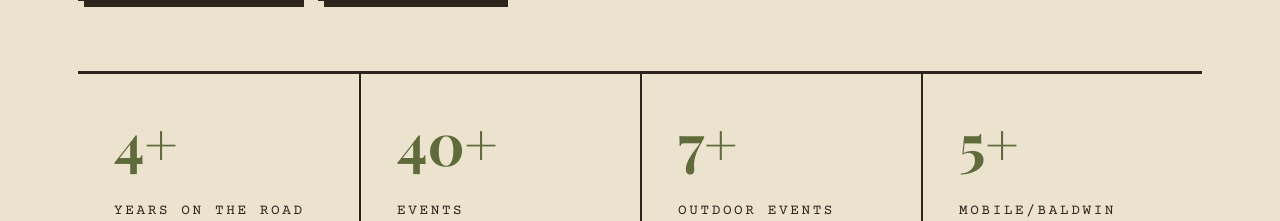
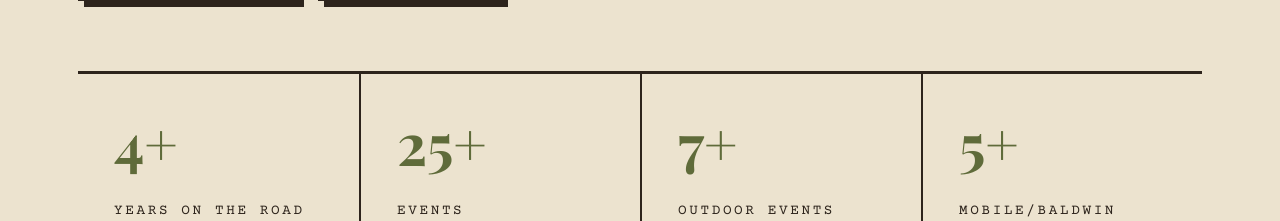
Before and after one commit to techclews/techclews.com, a plain HTML site: page index.html in a window 1280 px wide. Shown: the part 1143-1364 px from the top of the page. Drawn offline with nearby package versions, Linux system fonts and the light colour scheme; a web font is replaced by a local one.

Commit message:
Update index.html

```diff
--- a/index.html
+++ b/index.html
@@ -125,7 +125,7 @@ footer{text-align:center;color:var(--muted);font-size:.85rem;padding:30px 0 50px
 
   <div class="stats">
     <div><b>4+</b><span class="mono">Years on the road</span></div>
-    <div><b>40+</b><span class="mono">Events</span></div>
+    <div><b>25+</b><span class="mono">Events</span></div>
     <div><b>7+</b><span class="mono">Outdoor Events</span></div>
     <div><b>5+</b><span class="mono">Mobile/Baldwin County Churches</span></div>
   </div>
```
